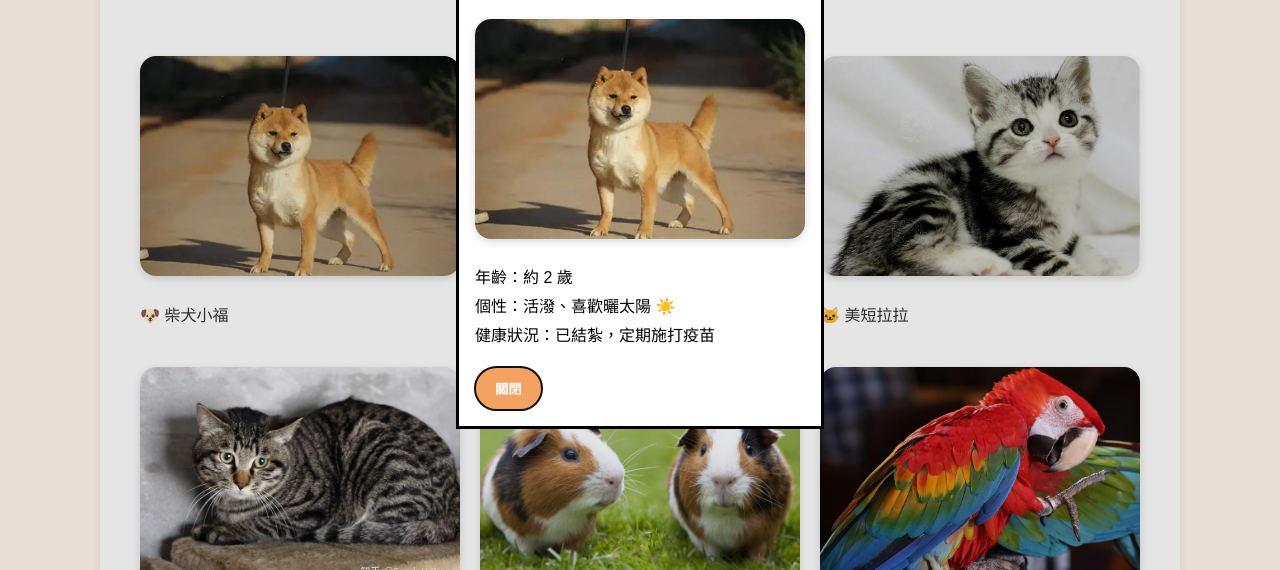
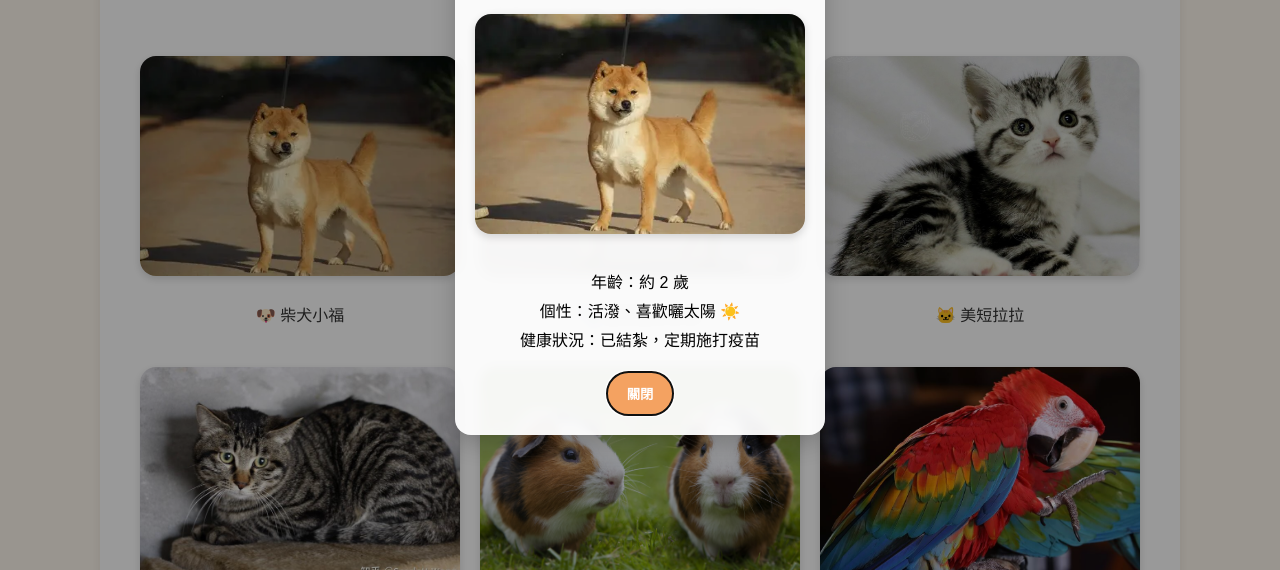
Before and after one commit to HSU-CHIH-LIN/week7, a plain HTML site: page animals.html in a window 1280 px wide. Both pictures are taken after a click on the picture 300 px from the left and 396 px from the top of the page. Shown: the part 230-800 px from the top of the page. Drawn offline with Linux system fonts and the light colour scheme; files whose address does not match are found by name.

Commit message:
Refactor CSS styles for consistency and clarity

```diff
--- a/style.css
+++ b/style.css
@@ -212,3 +212,40 @@ footer {
   box-shadow: 0 4px 12px rgba(0, 0, 0, 0.15);
   object-fit: cover;
 }
+
+.animal-card {
+  text-align: center;
+}
+.animal-img {
+  width: 100%;
+  height: 220px;
+  object-fit: cover;
+  border-radius: 12px;
+  cursor: pointer;
+  transition: transform 0.2s;
+}
+.animal-img:hover {
+  transform: scale(1.05);
+}
+
+/* 彈出視窗樣式 */
+.animal-dialog {
+  border: none;
+  border-radius: 16px;
+  padding: 20px;
+  max-width: 400px;
+  text-align: center;
+  background: rgba(255, 255, 255, 0.95);
+  box-shadow: 0 8px 24px rgba(0,0,0,0.2);
+  backdrop-filter: blur(5px);
+}
+.dialog-img {
+  width: 80%;
+  border-radius: 12px;
+  margin-bottom: 10px;
+}
+
+/* 背景半透明遮罩 */
+::backdrop {
+  background: rgba(0,0,0,0.4);
+}
```
